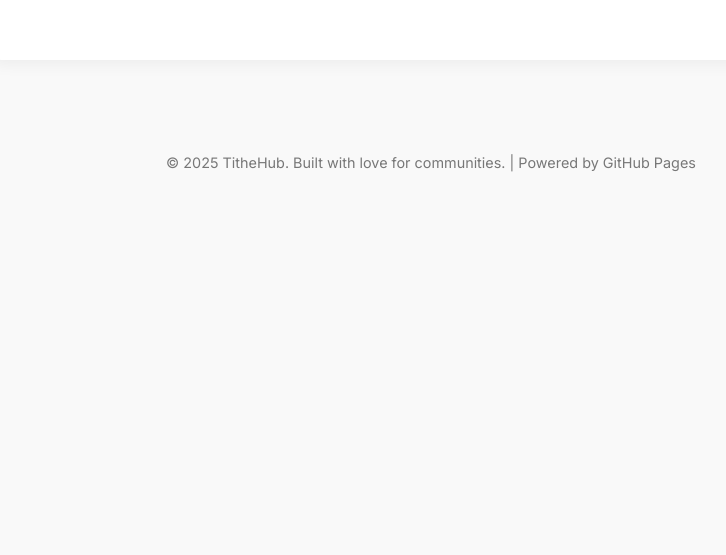
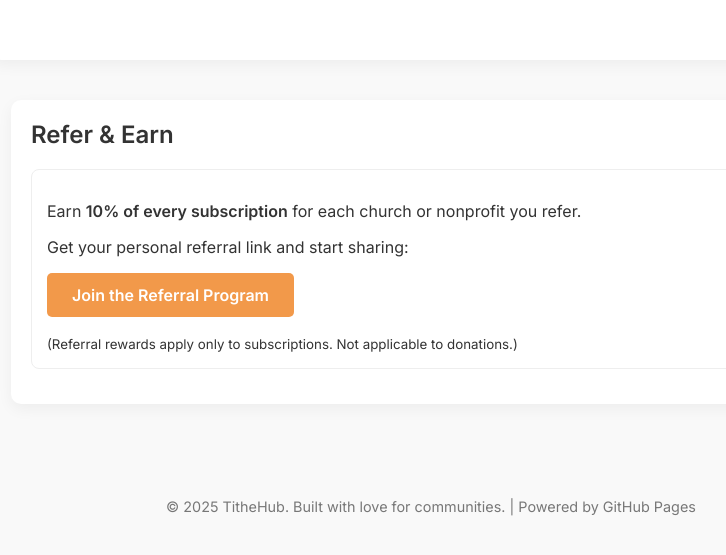
Before and after one commit to Tithehub/tithehub, a plain HTML site: page index.html in a window 1280 px wide. Shown: the part 1972-2527 px from the top of the page, without its empty margins (209-935 px from the left). Before the commit the page ends 2198 px from the top, so only its background shows below. Drawn offline with Linux system fonts and the light colour scheme; grey boxes are pictures that could not be loaded.

Commit message:
Update index.html

```diff
--- a/index.html
+++ b/index.html
@@ -159,6 +159,16 @@
   </iframe>
 </section>
 
+<section id="referrals">
+  <h2>Refer & Earn</h2>
+  <div class="card">
+    <p>Earn <strong>10% of every subscription</strong> for each church or nonprofit you refer.</p>
+    <p>Get your personal referral link and start sharing:</p>
+    <p><a href="https://forms.gle/YOUR_FORM_LINK" class="button">Join the Referral Program</a></p>
+    <small>(Referral rewards apply only to subscriptions. Not applicable to donations.)</small>
+  </div>
+</section>
+
 <footer>
   <p>&copy; 2025 TitheHub. Built with love for communities. | Powered by GitHub Pages</p>
 </footer>
```
